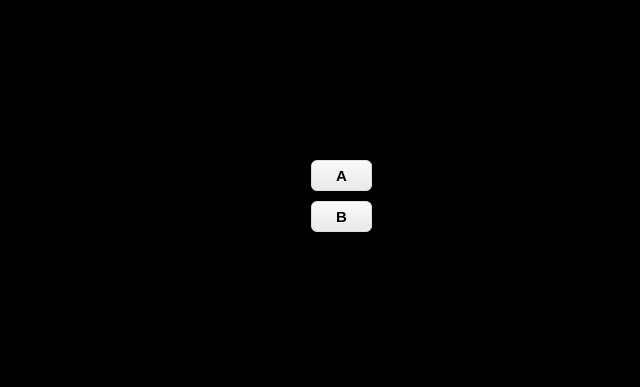
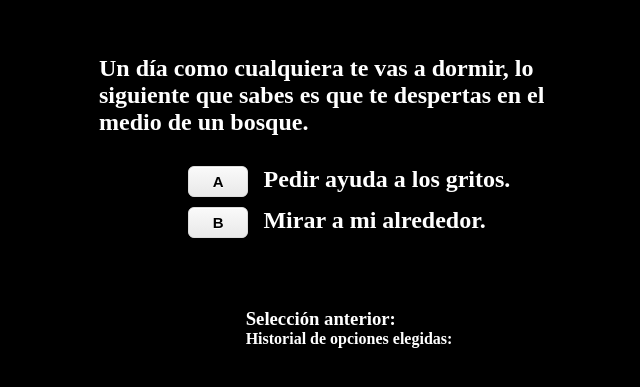
Before and after one commit to pcfds/ParcialFe3React, a React (Create React App) app: page / in a window 1280 px wide. Shown: the part 199-586 px from the top of the page, without its empty margins (291-931 px from the left). Built offline with nearby package versions, Linux system fonts and the light colour scheme; a web font is replaced by a local one.

Commit message:
updating my final work

```diff
--- a/src/App.js
+++ b/src/App.js
@@ -1,11 +1,12 @@
 import Historia from "./components/Historia"
-import Botones from "./components/Botones"
+import Diseño from "./components/Diseño"
 
 function App() {
   return (
     <div className="layout">
 
-      <Botones/>
+
+      <Diseño/>
 
     </div>
   );
--- a/src/components/Botones.jsx
+++ b/src/components/Botones.jsx
@@ -1,19 +1,19 @@
 // creo los botones
-import React, { Component } from 'react';
+import React, {Component} from 'react';
 
-export default class Botones extends Component {
+export default class Botones extends Component{
     render(){
         const {opcionA, opcionB, handleClick} = this.props;
         return(
-            <div className="opciones">
-                <div className="opcion">
-                    <button id= "A" className="botones" onlicks={handleClick}>A</button>
-                    <h2>{opcionA}</h2>
-                </div>
-                <div className="opcion">
-                    <button id= "B" className="botones" onlicks={handleClick}>B</button>
-                    <h2>{opcionB}</h2>
-                </div>
+            <div className='opciones'>
+            <div className='opcion'>
+                <button id='A' className='botones'  onClick={handleClick}>A</button>
+                <h2>{opcionA}</h2>
+            </div>
+            <div className='opcion'>
+                <button id='B' className='botones'  onClick={handleClick}>B</button>
+                <h2>{opcionB}</h2>
+            </div>
 
             </div>
         )
--- a/src/components/Diseño.jsx
+++ b/src/components/Diseño.jsx
@@ -1,24 +1,79 @@
-import React, {Component} from 'react';
+import React, { Component } from "react";
+import Historia from "./Historia"
+import Botones from "./Botones";
+import Historial from "./Historial";
+import data from "./data.json";
+
 const historial = [];
 
 export default class Diseño extends Component {
-
   constructor(props) {
     super(props);
-        this.state={
-            contador : 0,
-            seleccionAnterior: ""
+    this.state = {
+      contador: 0,
+      seleccionAnterior: "",
     };
   }
 
-    componentDidUpdate(){
-        alert("El componente se actualizó")
+  componentDidUpdate(estadoPrevio) {
+    if (estadoPrevio.contador !== this.state.contador) {
+      historial.push(this.state.seleccionAnterior);
     }
+  }
+
+  handleClick = (element) => {
+    const id = element.target.id;
+    const contador = this.state.contador;
+    const anterior = this.state.seleccionAnterior;
+
+    if (contador >= 7) {
+      alert("La historia ha terminado, vuelve pronto.");
+    } else if (id === "A" && anterior !== "A"){
+        this.setState({
+            contador : contador + 1,
+        seleccionAnterior: "A"
+        })
+    }else if (id === "A" && anterior === "A"){
+        this.setState({
+            contador : contador +2,
+            seleccionAnterior: "A"
+        })
+
+    } else if (id === "B" && anterior === "A"){
+        this.setState({
+            contador : contador + 3,
+        seleccionAnterior: "B"
+        })
+    }else if (id === "B" && anterior === "B"){
+        this.setState({
+            contador : contador +2,
+            seleccionAnterior: "B"
+        });
+    } console.log(historial);
+    console.log(contador);
+}
+
+
 render() {
   return (
     <>
 
+      <Historia contador={[this.state.contador]}/>
+      <Botones
+        handleClick={this.handleClick}
+        opcionA={data[this.state.contador].opciones.a}
+        opcionB={data[this.state.contador].opciones.b}
+      />
+      <Historial
+        seleccionAnterior={this.state.seleccionAnterior}
+        historial={historial.map(
+          (historial, i) => (
+            <li key={i}>{historial}</li>
+          ),
+          data[this.state.contador].id
+        )}
+      />
     </>
-        )
+  );
 }
 }
--- a/src/components/Historial.jsx
+++ b/src/components/Historial.jsx
@@ -1,18 +1,13 @@
-import React, {Component} from 'react';
+import React, {Component} from'react';
 
-export default class Historial extends Component {
-    render() {
+export default class Historial extends Component{
+    render(){
         const {seleccionAnterior, historial} = this.props;
         return(
-            <div className="recordatorio">
-
-                <h3>Selección anterior: {seleccionAnterior}</h3>
-                <h4>Historia de opciones elegidas: </h4>
-                <ul>{historial}</ul>
-
-
-
-
+            <div className='recordatorio'>
+              <h3>Selección anterior:{seleccionAnterior}</h3>
+              <h4>Historial de opciones elegidas:</h4>
+              <ul>{historial}</ul>
             </div>
         )
     }
```
Also changed, not shown: src/components/opciones.js (deleted). Lines whose indentation alone changed are shown as unchanged.
